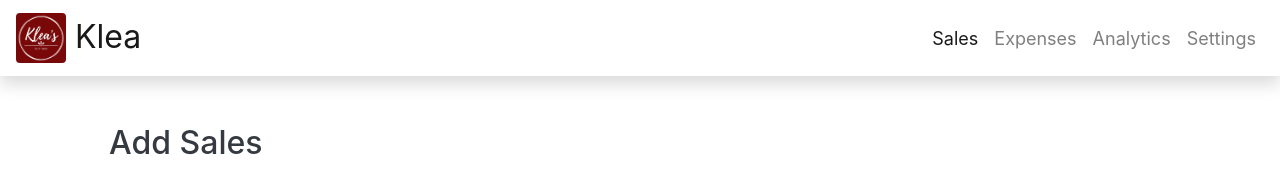
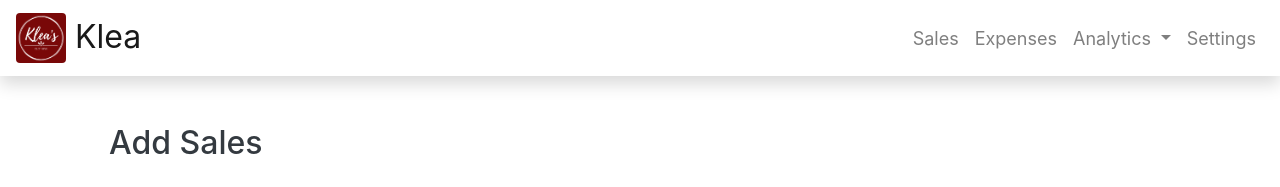
Before and after one commit to fvea/kleas-web-app, a Django app: page / in a window 1280 px wide. Shown: the top 187 px of the page. Run offline with Django 4.2, Linux system fonts and the light colour scheme; data that the repository does not hold is empty.

Commit message:
navbar-navlink-dropdown

```diff
--- a/templates/base.html
+++ b/templates/base.html
@@ -24,23 +24,32 @@
     <header class="header">
         <nav class="navbar navbar-expand-lg navbar-light bg-white shadow">
 
-            <a class="navbar-brand mr-auto logo" href="#">
+            <a class="navbar-brand mr-auto logo" href="{% url 'sales:add' %}">
                 <img src="{% static 'drawable/kleas_logo.png' %}" alt="Klea's logo" width="50" height="50"
                     class="d-inline-block align-top rounded"/>
             Klea</a>
-            <button class="navbar-toggler" type="button" data-toggle="collapse" data-target="#navbarNav" aria-controls="navbarNav" aria-expanded="false" aria-label="Toggle navigation">
+            <button class="navbar-toggler" type="button" data-toggle="collapse" data-target="#navbarSupportContent"
+                    aria-controls="#navbarSupportContent" aria-expanded="false" aria-label="Toggle navigation">
                 <span class="navbar-toggler-icon"></span>
             </button>
-            <div class="collapse navbar-collapse" id="navbarNav">
+            <div class="collapse navbar-collapse" id="navbarSupportContent">
                 <ul class="navbar-nav ml-auto text-right navbar_selection">
                     <li class="nav-item">
-                        <a class="nav-link active" aria-current="page" href="#">Sales</a>
+                        <a class="nav-link" href="{% url 'sales:add' %}">Sales</a>
                     </li>
                     <li class="nav-item">
                         <a class="nav-link" href="#">Expenses</a>
                     </li>
-                    <li class="nav-item">
-                        <a class="nav-link" href="#">Analytics</a>
+                    <li class="nav-item dropdown">
+                        <a class="nav-link dropdown-toggle" href="#" role="button" data-toggle="dropdown" aria-expanded="false">
+                            Analytics
+                        </a>
+                        <div class="dropdown-menu">
+                            <a class="dropdown-item" href="{% url 'sales:transactions' %}">Transactions</a>
+                            <a class="dropdown-item" href="#">Another action</a>
+                        <div class="dropdown-divider"></div>
+                            <a class="dropdown-item" href="#">Something else here</a>
+                        </div>
                     </li>
                     <li class="nav-item">
                         <a class="nav-link" href="#">Settings</a>
```
